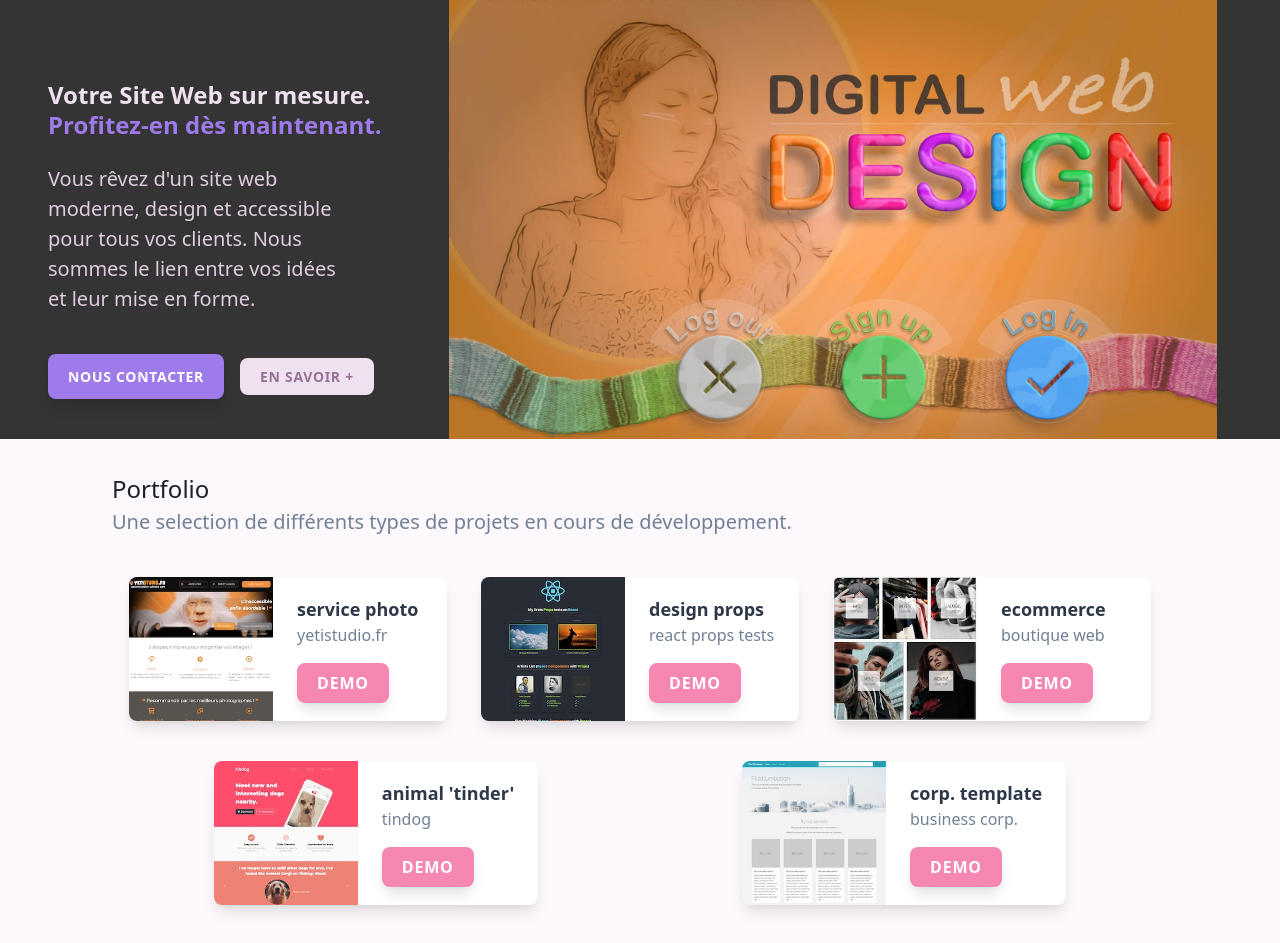
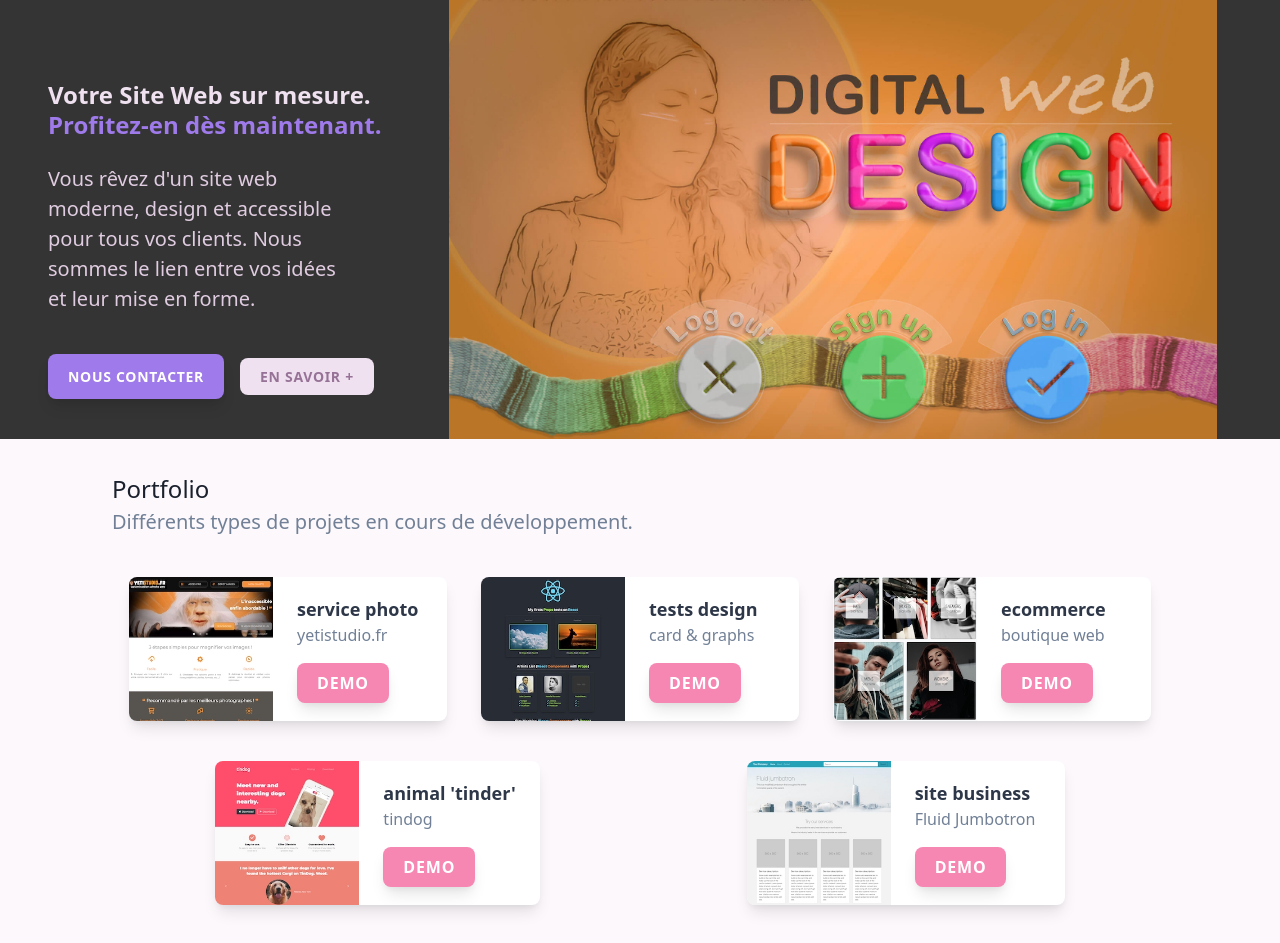
Before and after one commit to ipopop/maboite-space, a Vue app: page / in a window 1280 px wide. Shown: the top 943 px of the page. Built offline with nearby package versions, Linux system fonts and the light colour scheme.

Commit message:
chg cards text

```diff
--- a/src/App.vue
+++ b/src/App.vue
@@ -27,7 +27,7 @@
         <div class="max-w-md px-8 py-8 mx-auto sm:max-w-2xl lg:max-w-6xl lg:px-12">
             <h2 id="portfolio" class="text-2xl text-gray-900">Portfolio</h2>
             <p class="text-xl text-gray-600">
-                Une selection de différents types de projets en cours de développement.
+                Différents types de projets en cours de développement.
             </p>
             <div class="flex flex-wrap">
                 <div class="mx-auto min-w-350 w-500 px-4 mt-10" v-for="contentCard in dataCard" v-bind:key="contentCard">
@@ -57,8 +57,8 @@ export default {
                     imageAlt: "yetistudio.fr",
                 },
                 {
-                    dataName: "design props",
-                    dataCnt1: "react props tests",
+                    dataName: "tests design",
+                    dataCnt1: "card & graphs",
                     dataCnt2: "https://my-props-test.vercel.app/",
                     imageUrl: "img/props.jpg",
                     imageAlt: "react props tests",
@@ -78,8 +78,8 @@ export default {
                     imageAlt: "tindog",
                 },
                 {
-                    dataName: "corp. template",
-                    dataCnt1: "business corp.",
+                    dataName: "site business",
+                    dataCnt1: "Fluid Jumbotron",
                     dataCnt2: "https://ipopop.github.io/Business-Site-in-Jekill-and-BootStrap-4/",
                     imageUrl: "img/corp.jpg",
                     imageAlt: "business company template",
```
